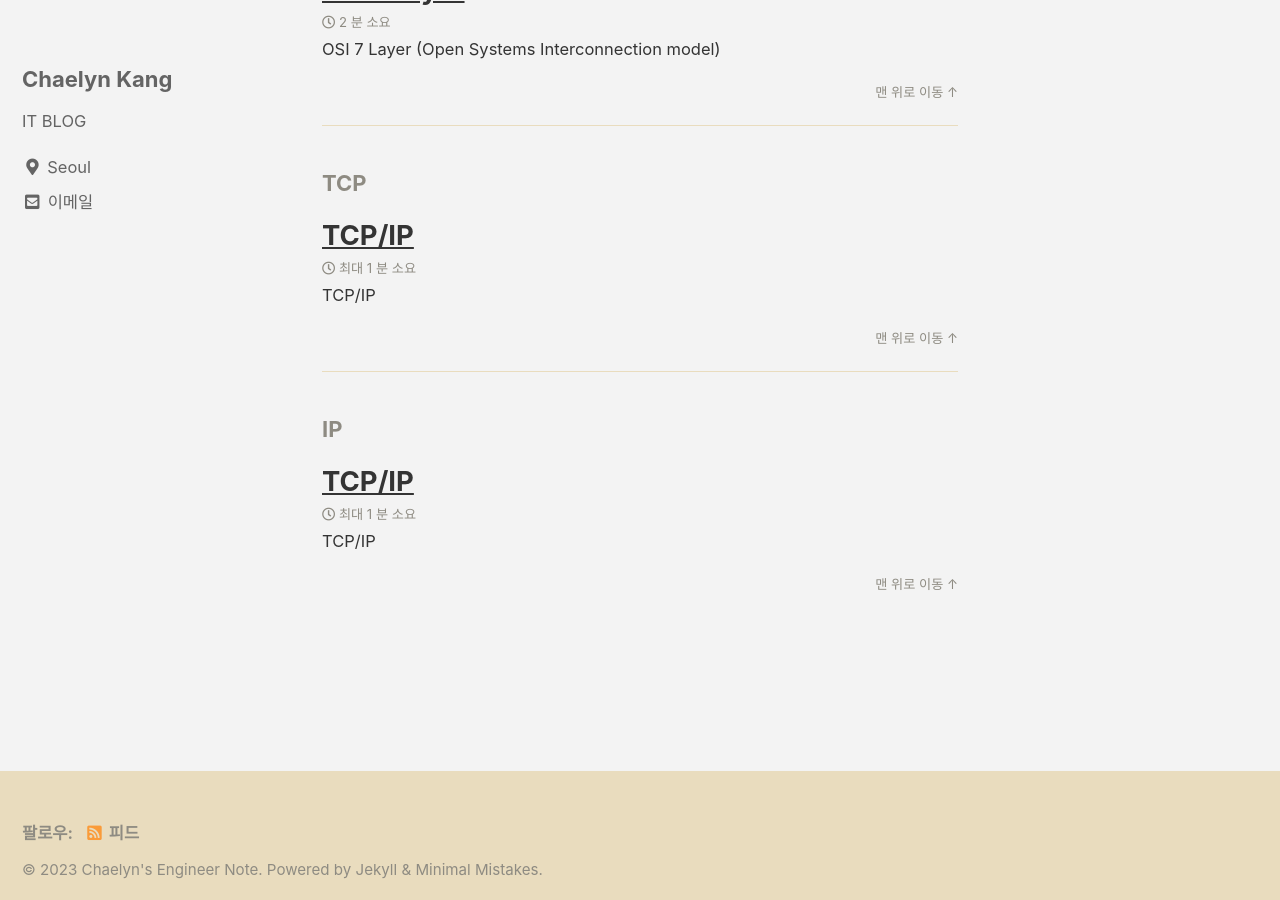
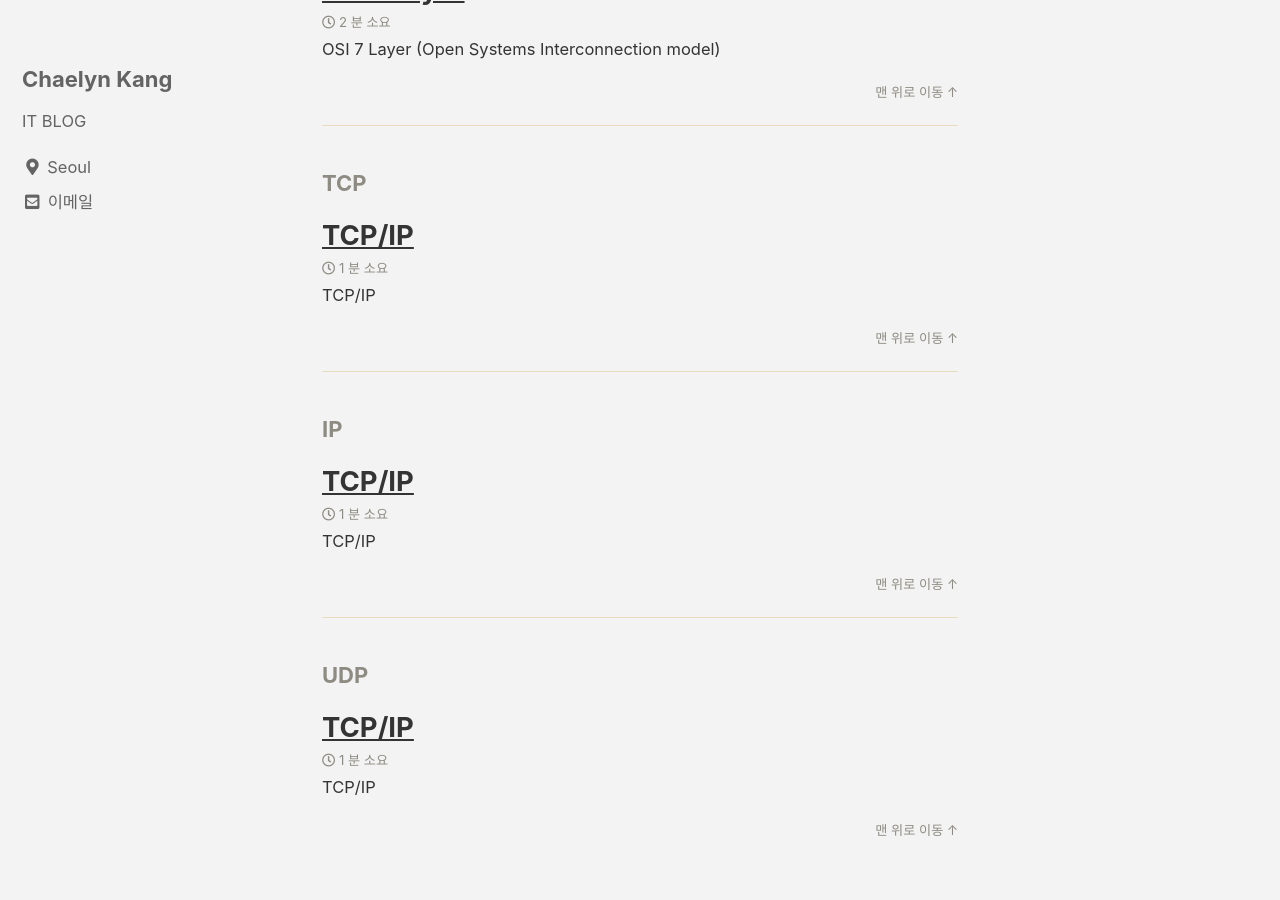
Before and after one commit to chaelynkang/chaelynkang.github.io, a Jekyll site: the page built from _pages/tag-archive.md, in a window 1280 px wide and 900 px high, scrolled down 2703 px. Built offline with Jekyll 4.4.1, drawn with Linux system fonts in a browser that asks for light colours; cached includes are drawn as plain includes; some of the changed lines change nothing that is shown.

Commit message:
Update 2023-03-26-tcpip.md

```diff
--- a/_posts/2023-03-26-tcpip.md
+++ b/_posts/2023-03-26-tcpip.md
@@ -2,7 +2,7 @@
 layout: single
 title: "TCP/IP"
 categories: keduit
-tags: [ TCP, IP, ]
+tags: [ TCP, IP, UDP, ]
 toc: true
 author_profile: false
 sidebar:
@@ -10,3 +10,66 @@
 ---
 
 # TCP/IP
+
+![image](https://user-images.githubusercontent.com/128279031/227763576-9684b52d-7778-4d64-bf70-a94772e32939.png)
+
+
+* 인터넷에서 사용되는 여러가지 프로토콜을 통틀어 TCP/IP 라고 한다.
+* TCP/IP는 4계층으로 분류한다.
+* IP는 3계층에서 동작하는 프로토콜로 줃 용도는 패킷을 목적지 장비까지 전송하는 것이다.
+* TCP는 4계층에서 동작하는 프로토콜로 주 용도는 IP가 목적지 장비까지 전송한 패킷을 상위의 특정 응용 계층 프로토콜에게 전달하는 것이다.
+
+---
+
+## TCP/UDP의 차이점
+* TCP와 UDP의 가장 큰 차이는 `Segment` 전달의 신뢰성에 있다. 즉, TCP는 수신한 세그먼트에 에러가 발생했으면 재전송을 요구하여 에러를 복구한다.
+* 이처럼 에러 복구 기능이 있는 프로토콜을 `신뢰성 있는 프로토콜`(reliable protocol)이라고 한다.
+* 신뢰성 있는 통신을 하려면 각 세그먼트마다 에러 확인 및 복구를 위한 정보를 확인해야 하므로 처리속도가 느리다.
+* UDP는 에러가 발생한 `Segment` 는 폐기시키고, 그것으로 끝이다.
+* 이처럼 에러 복구 기능이 없는 프로토콜을 `신뢰성 없는 프로토콜`(unreliable protocol)이라고 한다.
+* TCP는 속도가 좀 느려도 에러 복구가 필요한 파일 전송 등에 사용.
+* UDP는 인터넷 전화와 같이 실시간의 빠른 처리속도가 필요한 프로그램에 사용.
+
+---
+
+## 응용 계층 프로토콜
+* TCP/IP에서 많이 사용되는 응용 계층 프로토콜을 다음과 같이 소개한다.
+* 미리 정해진 포트 번호를 사용하지만 경우에 따라 다른 포트 번호를 사용할 수 있다.
+
+### `FTP` (File Transfer Protocol)
+* 파일 전송을 위한 프로토콜이다. `TCP 포트 번호 20번과 21번`을 사용.
+* 파일 전송을 요청하는 클라이언트는 21번을 사용하는데, 이것을 제어 접속이라고 하며, 통신이 종료될 때까지 유지된다.
+* 이후, 서버가 포트 번호 20을 사용하여 데이터를 전송할 수 있으며, 이 방식을 액티브 모드(Active mode)라고 한다.
+* 반대로 클라이언트가 임의 포트 번호를 이용하여 데이터 전송을 위한 추가적인 세션을 만들 수 있으며 이 방식을 패시브모드(Passive mode)라고 한다.
+
+### `TFTP` (Trivial FTP)
+* FTP에 비해 기능이 적고 단순하게 동작하는 파일 전송용 프로토콜이다. `UDP 포트 69번` 사용
+* 시스코사의 라우터나 스위치와 같은 통신장비의 OS를 IOS라고 하는데 이 IOS를 업그레이드하거나 백업받을 때 주로 TFTP 프로토콜을 많이 사용한다.
+
+### `DNS` (Domain Name System)
+* 도메인 이름에 대한 ip 주소를 알려줄 때 사용한다. `TCP or UDP 53번` 사용.
+* 일반적으로 DNS는 UDP 포트 53번을 사용하지만, 대량의 데이터를 전송할 때에는 TCP 포트 53번을 사용한다.
+
+### `HTTP` (HyperText Transfer Protocol)
+* 웹(WWW) 데이터를 전송하기 위한 프로토콜이다. `TCP 80번`을 사용.
+* 설정에 의해 사용 포트 번호를 8080 등으로 변경할 수 있다.
+
+### `STMP` (Simple Mail Transfer Protocol)
+* 이메일을 전송할 때 사용하는 프로토콜이다. `TCP 포트 25번`을 사용.
+
+### `Telnet`
+* 원격으로 장비에 접속할 때 사용하는 프로토콜이다. `TCP 포트 23번`을 사용.
+
+### `SSH`(Secure Shell)
+* 텔넷과 마찬가지로 원격으로 장비에 접속할 때 사용하는 프로토콜이다. `TCP 포트 22번`을 사용
+* 보안성이 없는 텔넬과 달리 SSH는 데이터를 암호화시켜 전송. 저송 도중 데이터의 변조 여부도 확인할 수 있다.
+
+ ---
+
+# <mark style='background-color: #24292e'><font color= "white"> 3줄 요약 </font></mark>
+
+* TCP/IP는 4계층으로 분류.
+
+* TCP는 에러 발생 `Segment`를 복구하고 복구하느라 느림.
+
+* UDP는 에러 발생 `Segment`는 그냥 폐기. 그래서 빠름.
```
